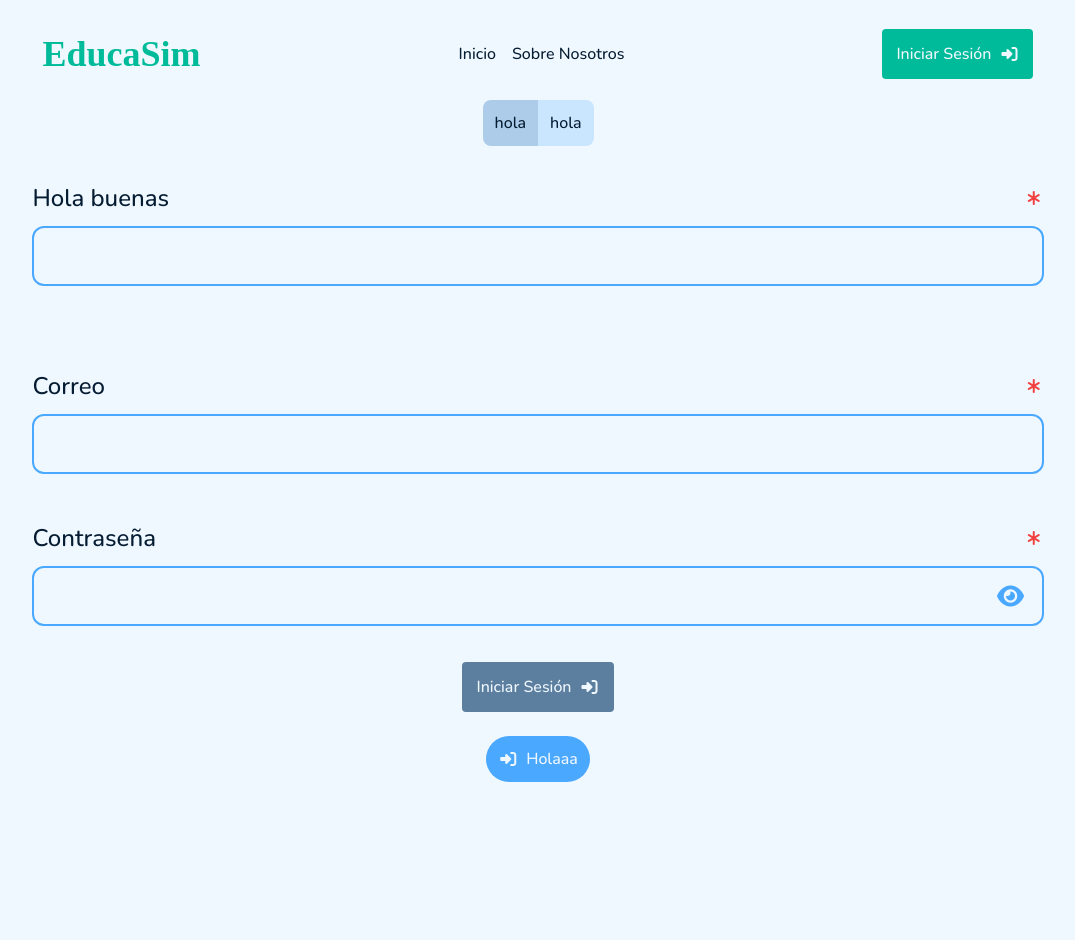
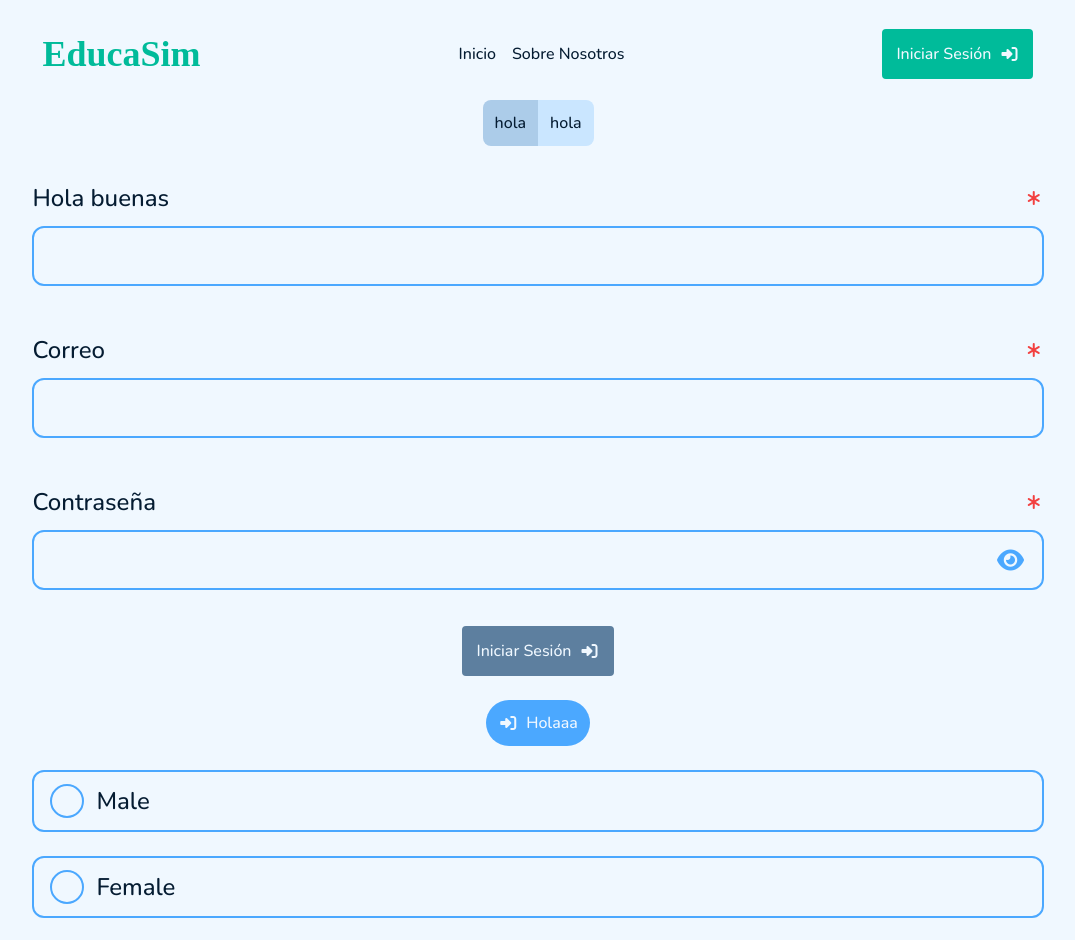
Before and after one commit to AjeinDevelopers/EducaSim, a React (Create React App) app: page /play in a window 1280 px wide. Shown: the top 940 px of the page, without its empty margins (102-1177 px from the left). Before the commit the page ends 800 px from the top, so only its background shows below. Built offline with nearby package versions, Linux system fonts and the light colour scheme; a web font is replaced by a local one.

Commit message:
Integracion grupo de Radio Botones y Bug de Hooks Arreglado

```diff
--- a/src/componentes/input/input.jsx
+++ b/src/componentes/input/input.jsx
@@ -36,7 +36,7 @@ import './input.css'
 
 export default function Input(props){
 
-    const [lleno, setLleno] = useState(false);
+    const [lleno, setLleno] = useState(true);
     const [error, setError] = useState("");
     const [estilo, setEstilo] = useState(props.Style);
 
--- a/src/componentes/input/inputEmail.jsx
+++ b/src/componentes/input/inputEmail.jsx
@@ -6,7 +6,7 @@ export default function InputEmail(props){
 
     const [isEmail, setIsEmail] = useState(true);
     const [errorcito, setError] = useState("");
-    const [estilo, setEstilo] = useState(props.estilo);
+    const [estilo, setEstilo] = useState(props.Style);
 
     const EMAIL_REGEX = new RegExp(
         /^[\w-\.]+@([\w-]+\.)+[\w-]{2,4}$/
@@ -32,7 +32,7 @@ export default function InputEmail(props){
         } else {
             props.EmailError(false);
             setIsEmail(true);
-            setEstilo("success");
+            setEstilo(props.Style);
         }
     }, [props.EmailError]);
 
--- a/src/componentes/input/inputPassword.jsx
+++ b/src/componentes/input/inputPassword.jsx
@@ -5,12 +5,12 @@ export default function InputPassword(props){
 
     const [passwordShown, setPasswordShown] = useState(false);
     const visibility = () => {
-        setPasswordShown(passwordShown ? false : true);
+        setPasswordShown(!passwordShown);
     };
 
     const [isPassword, setIsPassword] = useState(true);
     const [errorcito, setError] = useState("");
-    const [estilo, setEstilo] = useState(props.estilo);
+    const [estilo, setEstilo] = useState(props.Style);
 
     const PASSWORD_REGEX = new RegExp(
         /^(?=.*[0-9])(?=.*[a-z])(?=.*[A-Z])(?=.*\W)(?!.* ).{8,20}$/
@@ -36,7 +36,7 @@ export default function InputPassword(props){
         } else {
             props.PasswordError(false);
             setIsPassword(true);
-            setEstilo("success");
+            setEstilo(props.Style);
         }
     }, [props.PasswordError]);
 
--- /dev/null
+++ b/src/componentes/radbutton/RadButtonGroup.jsx
@@ -0,0 +1,29 @@
+import React, {useEffect} from "react";
+import {useState} from 'react';
+import "./radbutton.css";
+
+export default function RadButtonGroup(props){
+
+    const [value, setValue] = useState(null);
+
+    useEffect(() => {
+        props.onChange(value);
+    }, [value]);
+
+
+    return(
+        <>
+            {props.items.map(item => {
+                return (
+                    <div className={"rad-container"}>
+                        <input id={item.value} name={item.name} value={item.value} checked={value === item.value}
+                               onChange={e => setValue(e.target.value)} type="radio"/>
+                        <label htmlFor={item.value} id={"label-radio"}>
+                            <t5>{item.label}</t5>
+                        </label>
+                    </div>
+                )
+            })}
+        </>
+    );
+}
--- /dev/null
+++ b/src/componentes/radbutton/radbutton.css
@@ -0,0 +1,35 @@
+input[type="radio"]{
+    display: none;
+}
+
+label[id="label-radio"]:before{
+  content: "";
+    width: 30px;
+    height: 30px;
+    border-radius: 50%;
+    border: 2px solid var(--color-principal, #4BA8FF);
+}
+
+label[id="label-radio"]{
+    position: relative;
+    cursor: pointer;
+    display: flex;
+    gap: var(--US, 12px);
+    align-items: center;
+    width: 100%;
+    border: 2px solid var(--color-principal, #4BA8FF);
+    border-radius: var(--US, 12px);
+    padding: var(--XXXS, 12px) var(--XXS, 16px);
+}
+
+input[type="radio"]:checked + label[id="label-radio"]:before{
+    background: var(--color-principal, #4BA8FF);
+}
+
+input[type="radio"]:checked + label[id="label-radio"]{
+    background: var(--color-principal-claro, #CAE6FF);
+}
+
+.rad-container{
+    width: 100%;
+}
--- a/src/componentes/selector/Selector.jsx
+++ /dev/null
@@ -1,23 +0,0 @@
-import React from 'react';
-//import {useState} from 'react';
-import "./selector.css";
-
-
-function selector(props){
-
-    //const [activado, ssetActivado] = useState(false);
-    const hola = false;
-
-
-    return(
-        <div style={{flexDirection: "row", padding: "var(--XXXS, 16px)", alignItems: "center", gap: "var(--US, 12px)"}}>
-
-            <input id={"radio-input"} type="radio" />
-            <span id={"rad-visible"} />
-            <t5>{props.text}</t5>
-        </div>
-    )
-
-}
-
-export default selector;
--- a/src/componentes/selector/selector.css
+++ /dev/null
@@ -1,19 +0,0 @@
-#radio-input{
-    visibility: hidden;
-}
-
-#rad-visiblee{
-    cursor: pointer;
-    width: 100%;
-    height: width;
-}
-
-#rad-visible{
-  cursor: pointer;
-  width: 17px;
-  height: 17px;
-  border: 2px solid #9a9a9a;
-  border-radius: 2px;
-  display: flex;
-  position: relative;
-}
--- a/src/pages/Playground.js
+++ b/src/pages/Playground.js
@@ -7,15 +7,23 @@ import Input from "../componentes/input/input.jsx"
 import {useState, useEffect} from "react";
 import MultiLinks from "../componentes/multiboton/multiLinks";
 import Pill from "../componentes/pill/pill.jsx";
-import Selector from "../componentes/selector/Selector.jsx";
+import RadButtonGroup from "../componentes/radbutton/RadButtonGroup.jsx";
 //import Dropdown from "../componentes/dropdown/dropdown";
 
 export default function Playground (){
 
     const [sendForm, setSendForm] = useState(false);
-    const [emailError, setEmailError] = useState(false);
-    const [passError, setPassError] = useState(false);
+    const [emailError, setEmailError] = useState(true);
+    const [passError, setPassError] = useState(true);
     const [inputError, setInputError] = useState(true);
+
+    const items = [
+        {value: 'male', label: 'Male'},
+        {value: 'female', label: 'Female'},
+        {value: 'other', label: 'Other'},
+    ];
+
+    const [value, setValue] = useState(null);
 
     useEffect(() => {
         if(!emailError && !passError && !inputError){
@@ -26,6 +34,10 @@ export default function Playground (){
             console.log("Entra al else");
         }
     }, [emailError, passError, inputError]);
+
+    let handleValue = (value) => {
+        setValue(value);
+    }
 
     let handleEmailError = (error) => {
         setEmailError(error);
@@ -49,12 +61,13 @@ export default function Playground (){
                     <MultiLinks text1={"hola"} text2={"hola"} text3={"hola"} show1={true} show2={true} showIcon1={false} showIcon2={false}
                                 to1={"/play"} to2={"/"}/>
                     <Input Style={"primary"} label = {"Hola buenas"} required = {true} InputError={handleInputError}/>
-                    <InputEmail label={"Correo"} EmailError={handleEmailError} required={true} register ={true}/>
-                    <InputPassword label={"Contraseña"} PasswordError={handlePasswordError} required={true} register = {true}/>
+                    <InputEmail Style={"primary"}  label={"Correo"} EmailError={handleEmailError} required={true} register ={true}/>
+                    <InputPassword Style={"primary"} label={"Contraseña"} PasswordError={handlePasswordError} required={true} register = {true}/>
                     <Boton size = {"small"} Style={"secondary"} text={"Iniciar Sesión"} showIcon2={true}
                         icon2={"fa-solid fa-right-to-bracket fa-fw"} method={"SUMBIT"} {...(sendForm ? { disabled: false } : { disabled: true })} />
                 </form>
                 <Pill text={"Holaaa"} size={"small"} showIcon={true} icon={"fa-solid fa-right-to-bracket fa-fw"}/>
+                <RadButtonGroup items={items} onChange={handleValue}/>
             </div>
         </div>
 
```
Also changed, not shown: src/componentes/selector/SelectorGroup.jsx (deleted).
